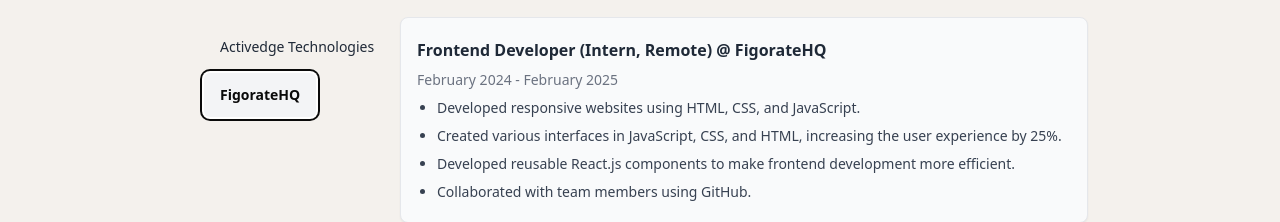
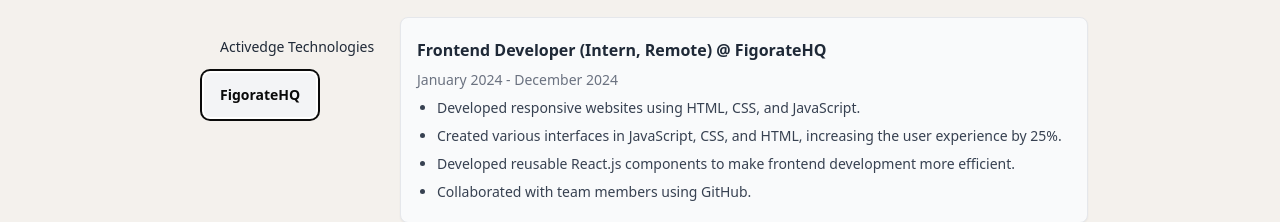
Before and after one commit to BigCelz/vite-portfolio, a React (Vite) app: page / in a window 1280 px wide. Both pictures are taken after a click on the tab "FigorateHQ". Shown: the part 3047-3269 px from the top of the page. Built offline with nearby package versions, Linux system fonts and the light colour scheme.

Commit message:
date adjustment

```diff
--- a/src/sections/About.jsx
+++ b/src/sections/About.jsx
@@ -49,7 +49,7 @@
               <h3 className="font-semibold mb-2 text-gray-800 dark:text-gray-100">
                 Frontend Developer (NYSC) @ Activedge Technologies
               </h3>
-              <p className="mb-2 text-sm text-gray-500 dark:text-gray-400">February 2024 - December 2025</p>
+              <p className="mb-2 text-sm text-gray-500 dark:text-gray-400">February 2025 - December 2025</p>
               <ul className="list-disc list-outside ml-5 space-y-2">
                 <li className="text-sm text-gray-700 dark:text-gray-300">
                   Built and maintained responsive web pages using React.js and Next.js.
@@ -79,7 +79,7 @@
               <h3 className="font-semibold mb-2 text-gray-800 dark:text-gray-100">
                 Frontend Developer (Intern, Remote) @ FigorateHQ
               </h3>
-              <p className="mb-2 text-sm text-gray-500 dark:text-gray-400">February 2024 - February 2025</p>
+              <p className="mb-2 text-sm text-gray-500 dark:text-gray-400">January 2024 - December 2024</p>
               <ul className="list-disc list-outside ml-5 space-y-2">
                 <li className="text-sm text-gray-700 dark:text-gray-300">
                   Developed responsive websites using HTML, CSS, and JavaScript.
```
